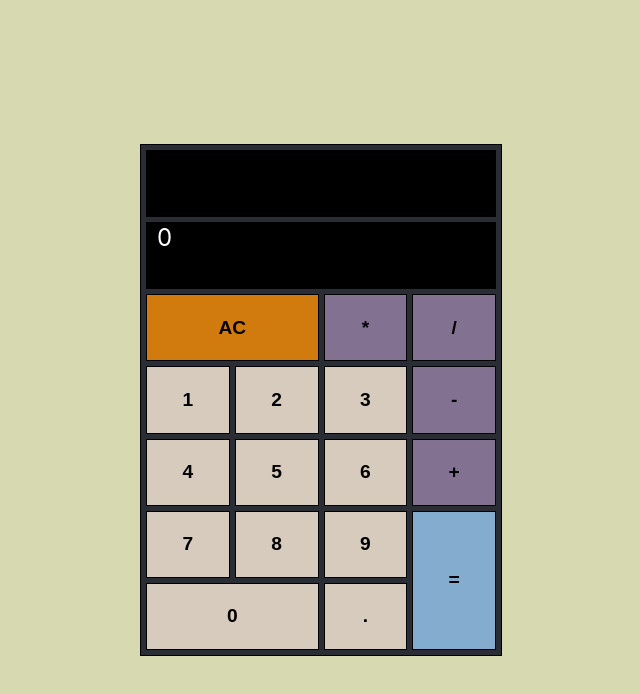
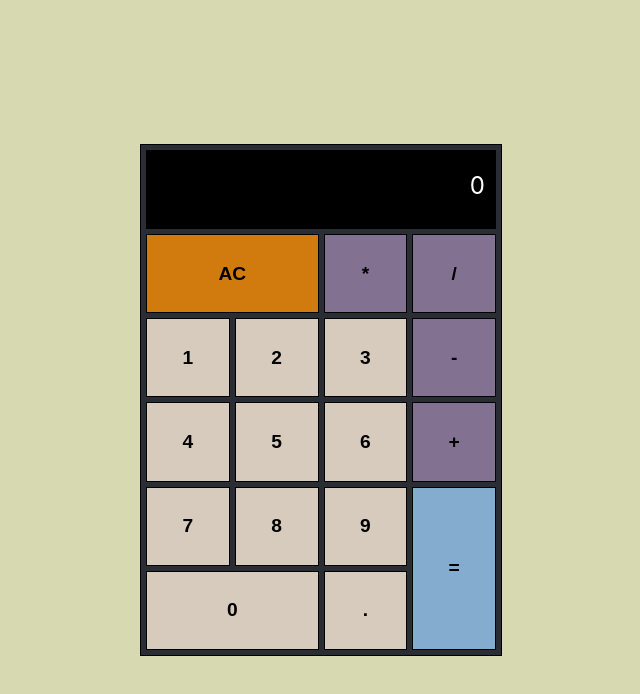
Before and after one commit to Nathanael-Whitrow/fcc-calculator, a React (Create React App) app: page / in a window 1280 px wide. Shown: the top 694 px of the page, without its empty margins (319-959 px from the left). Built offline with nearby package versions, Linux system fonts and the light colour scheme.

Commit message:
Add digit button logic

```diff
--- a/src/App.css
+++ b/src/App.css
@@ -22,7 +22,7 @@
 .Container {
   display: grid;
   grid-template-columns: repeat(4, 1fr);
-  grid-template-rows: repeat(7, 1fr);
+  grid-template-rows: repeat(6, 1fr);
   gap: 5px;
   padding: 5px;
   width: 350px;
@@ -40,7 +40,7 @@ button {
   font-weight: bold;
 }
 
-#output {
+#display {
   grid-column: 1 / 5;
   grid-row: 1;
   justify-content: center;
@@ -49,58 +49,47 @@ button {
   font-size: x-large;
   background-color: var(--black);
   color: white;
-  padding: 0px 10px;
-}
-
-#display {
-  grid-column: 1 / 5;
-  grid-row: 2;
-  justify-content: center;
-  border: 1px solid black;
-  margin: 0;
-  font-size: x-large;
-  background-color: var(--black);
-  color: white;
-  padding: 0px 10px;
+  padding: 20px 10px;
+  text-align: right;
 }
 
 #clear {
   grid-column: 1 / 3;
-  grid-row: 3;
+  grid-row: 2;
   background-color: var(--ochre);
 }
 
 #equals {
   grid-column: 4;
-  grid-row: 6 / 8;
+  grid-row: 5 / 7;
   background-color: var(--light-blue);
 }
 
 #add {
   grid-column: 4;
-  grid-row: 5;
+  grid-row: 4;
   background-color: var(--purple);
 }
 
 #subtract {
   grid-column: 4;
-  grid-row: 4;
+  grid-row: 3;
   background-color: var(--purple);
 }
 
 #multiply {
   grid-column: 3;
-  grid-row: 3;
+  grid-row: 2;
   background-color: var(--purple);
 }
 
 #divide {
   grid-column: 4;
-  grid-row: 3;
+  grid-row: 2;
   background-color: var(--purple);
 }
 
 #zero {
   grid-column: 1 / 3;
-  grid-row: 7;
+  grid-row: 6;
 }
--- a/src/App.js
+++ b/src/App.js
@@ -7,39 +7,63 @@ function Display(props) {
   )
 }
 
-function Button(props) {
+function DigitButton(props) {
   return (
-    <button id={props.buttonID} onClick={props.action} >{props.symbol}</button>
+    <button
+      id={props.buttonID}
+      onClick={() => props.action(props.symbol)}
+    >
+      {props.symbol}
+    </button>
+  )
+}
+
+function ActionButton(props) {
+  return (
+    <button
+      id={props.buttonID}
+      onClick={props.action}
+    >
+      {props.symbol}
+    </button>
   )
 }
 
 function App() {
 
-  const [input, setInput] = useState("0");
-  const [output, setOutput] = useState("");
+  const [input, setInput] = useState('0');
+
+  function appendDigit(num) {
+    if (input === '0') {
+      setInput(num);
+    }
+    else {
+      setInput(input + num);
+    }
+    return;
+  }
 
   return (
-    <div className="App">
-      <div className="Container">
-        <Display displayID="output" display={output} />
-        <Display displayID="display" display={input} />
-        <Button buttonID="zero" symbol="0" />
-        <Button buttonID="one" symbol="1" />
-        <Button buttonID="two" symbol="2" />
-        <Button buttonID="three" symbol="3" />
-        <Button buttonID="four" symbol="4" />
-        <Button buttonID="five" symbol="5" />
-        <Button buttonID="six" symbol="6" />
-        <Button buttonID="seven" symbol="7" />
-        <Button buttonID="eight" symbol="8" />
-        <Button buttonID="nine" symbol="9" />
-        <Button buttonID="equals" symbol='=' />
-        <Button buttonID="add" symbol='+' />
-        <Button buttonID="subtract" symbol='-' />
-        <Button buttonID="multiply" symbol='*' />
-        <Button buttonID="divide" symbol='/' />
-        <Button buttonID="decimal" symbol='.' />
-        <Button buttonID="clear" symbol="AC" action={() => { setInput('0'); setOutput(''); }} />
+    <div className='App'>
+      <div className='Container'>
+        <Display displayID='display' display={input} />
+        <DigitButton buttonID='zero' symbol='0' action={appendDigit} />
+        <DigitButton buttonID='one' symbol='1' action={appendDigit} />
+        <DigitButton buttonID='two' symbol='2' action={appendDigit} />
+        <DigitButton buttonID='three' symbol='3' action={appendDigit} />
+        <DigitButton buttonID='four' symbol='4' action={appendDigit} />
+        <DigitButton buttonID='five' symbol='5' action={appendDigit} />
+        <DigitButton buttonID='six' symbol='6' action={appendDigit} />
+        <DigitButton buttonID='seven' symbol='7' action={appendDigit} />
+        <DigitButton buttonID='eight' symbol='8' action={appendDigit} />
+        <DigitButton buttonID='nine' symbol='9' action={appendDigit} />
+        <ActionButton buttonID='equals' symbol='=' />
+        <ActionButton buttonID='add' symbol='+' />
+        <ActionButton buttonID='subtract' symbol='-' />
+        <ActionButton buttonID='multiply' symbol='*' />
+        <ActionButton buttonID='divide' symbol='/' />
+        <ActionButton buttonID='decimal' symbol='.' />
+        <ActionButton buttonID='clear' symbol='AC' action={() => setInput('0')} />
       </div>
     </div>
   );
```
